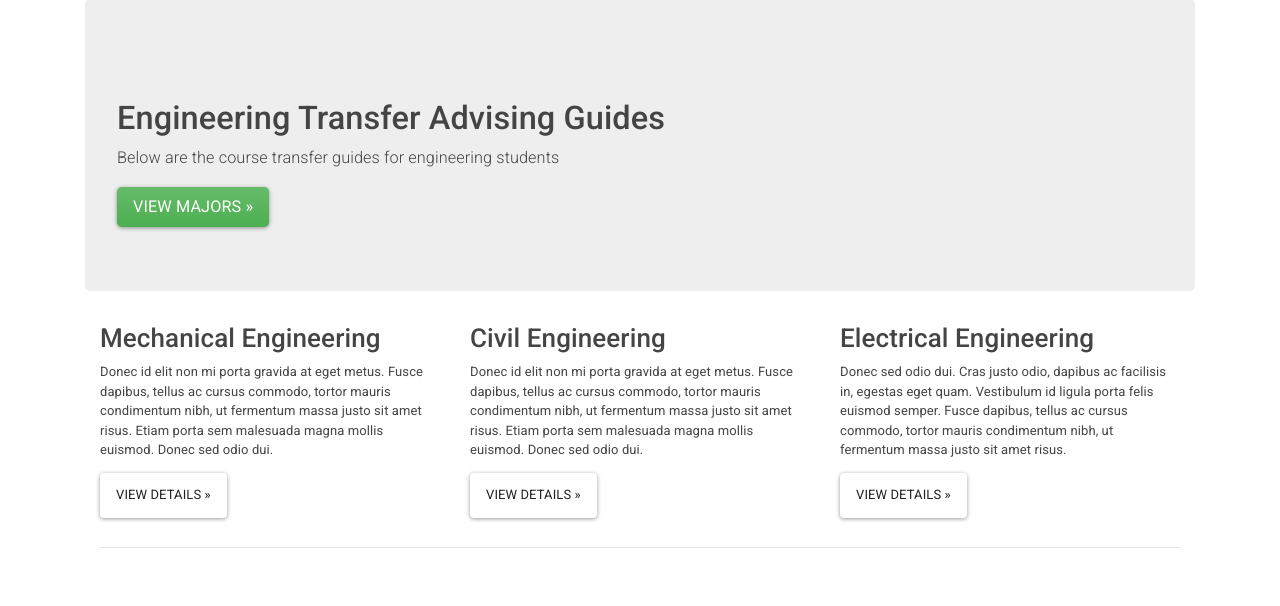
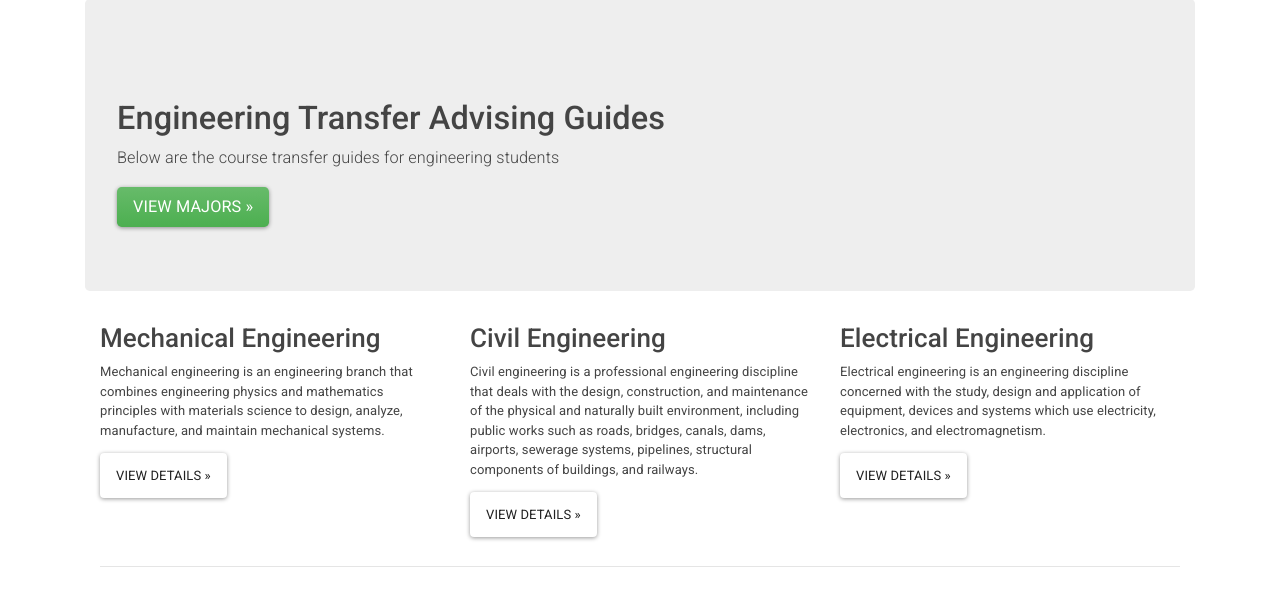
Before and after one commit to ProfessorKazarinoff/transfer-app, a Django app: page / in a window 1280 px wide. Shown: the part 101-707 px from the top of the page. Run offline with Django 3.2, Linux system fonts and the light colour scheme; some libraries are stand-ins or nearby versions.

Commit message:
added disciple descriptions to home template

```diff
--- a/templates/home.html
+++ b/templates/home.html
@@ -22,17 +22,17 @@
         <div class="row">
           <div class="col-md-4">
             <h2>Mechanical Engineering</h2>
-            <p>Donec id elit non mi porta gravida at eget metus. Fusce dapibus, tellus ac cursus commodo, tortor mauris condimentum nibh, ut fermentum massa justo sit amet risus. Etiam porta sem malesuada magna mollis euismod. Donec sed odio dui. </p>
+            <p>Mechanical engineering is an engineering branch that combines engineering physics and mathematics principles with materials science to design, analyze, manufacture, and maintain mechanical systems. </p>
             <p><a class="btn btn-secondary" href="{% url 'me' %}" role="button">View details &raquo;</a></p>
           </div>
           <div class="col-md-4">
             <h2>Civil Engineering</h2>
-            <p>Donec id elit non mi porta gravida at eget metus. Fusce dapibus, tellus ac cursus commodo, tortor mauris condimentum nibh, ut fermentum massa justo sit amet risus. Etiam porta sem malesuada magna mollis euismod. Donec sed odio dui. </p>
+            <p>Civil engineering is a professional engineering discipline that deals with the design, construction, and maintenance of the physical and naturally built environment, including public works such as roads, bridges, canals, dams, airports, sewerage systems, pipelines, structural components of buildings, and railways. </p>
             <p><a class="btn btn-secondary" href="{% url 'cive' %}" role="button">View details &raquo;</a></p>
           </div>
           <div class="col-md-4">
             <h2>Electrical Engineering</h2>
-            <p>Donec sed odio dui. Cras justo odio, dapibus ac facilisis in, egestas eget quam. Vestibulum id ligula porta felis euismod semper. Fusce dapibus, tellus ac cursus commodo, tortor mauris condimentum nibh, ut fermentum massa justo sit amet risus.</p>
+            <p>Electrical engineering is an engineering discipline concerned with the study, design and application of equipment, devices and systems which use electricity, electronics, and electromagnetism.</p>
             <p><a class="btn btn-secondary" href="{% url 'ee' %}" role="button">View details &raquo;</a></p>
           </div>
         </div>
```
